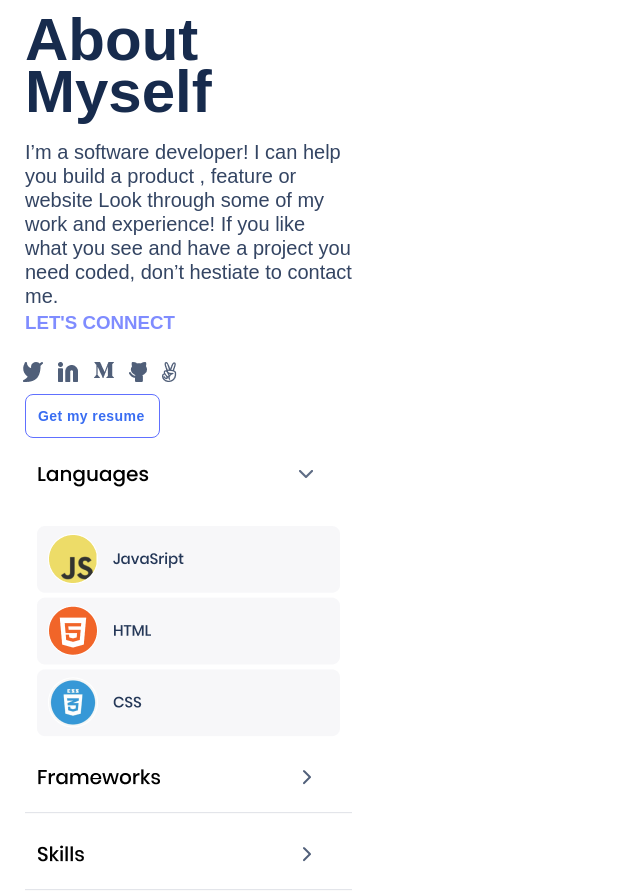
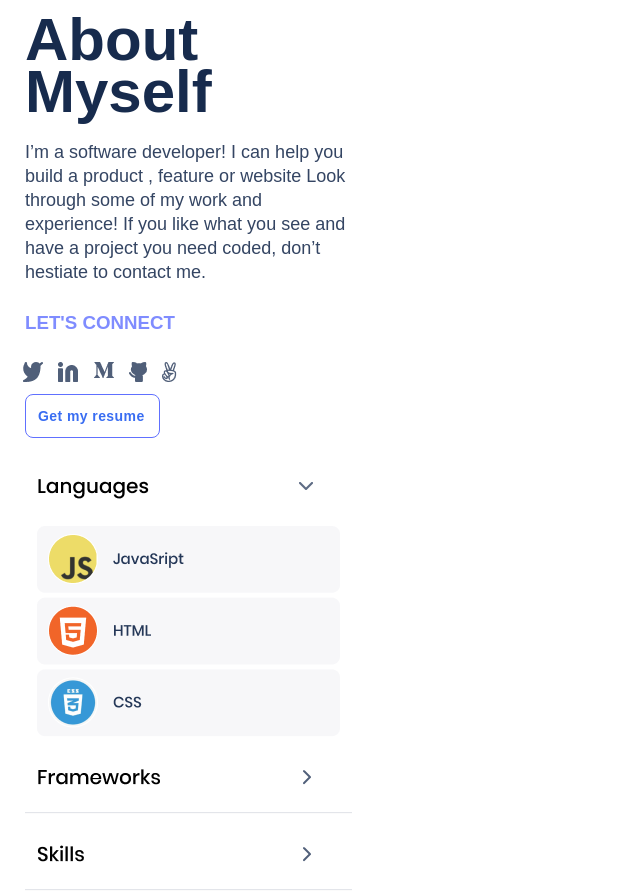
Before and after one commit to jemutakiplagat/portfolio, a website: page index.html in a window 1280 px wide. Shown: the part 3351-4246 px from the top of the page, without its empty margins (0-640 px from the left). Drawn offline with Linux system fonts and the light colour scheme.

Commit message:
Commit all changes made on .css and .html files

```diff
--- a/index.css
+++ b/index.css
@@ -612,6 +612,7 @@ a {
   letter-spacing: 0.03em;
   color: #396df2;
   margin-right: 15;
+
 }
 
 .about-wrapper {
@@ -650,7 +651,7 @@ a {
   margin: 12px 0;
 }
 
-.about-wrapper > .about {
+.about-wrapper > .about-1 {
   position: static;
   width: 327px;
   height: 144px;
@@ -659,7 +660,7 @@ a {
   font-family: 'Poppins', sans-serif;
   font-style: normal;
   font-weight: 400;
-  font-size: 20px;
+  font-size: 18px;
   line-height: 24px;
   color: #344563;
   flex: none;
--- a/index.html
+++ b/index.html
@@ -199,7 +199,7 @@
                             <h1>About
                                 Myself</h1>
                         </div>
-                        <div class="about">
+                        <div class="about-1">
                             <p>I’m a software developer! I can help you build a product , feature or website Look through some of my work and experience! If you like what you see and have a project you need coded, don’t hestiate to contact me.</p>
                         </div>
                         <div class="connect">
@@ -226,10 +226,13 @@
                         </div>
                         <button type="button" class="see-button">Get my resume</button>
 
-                        <a href="#"><img src="images.jpeng/languagef.png" alt=""></a>
+
 
                 <div class="language-icons">
                     <ul>
+                        <li> <a href="#"><img src="images.jpeng/languagef.png" alt=""></a>
+                         </li>
+
                         <li>
                             <a href="#"><img src="images.jpeng/Framejs.png" alt=""></a>
                         </li>
```
